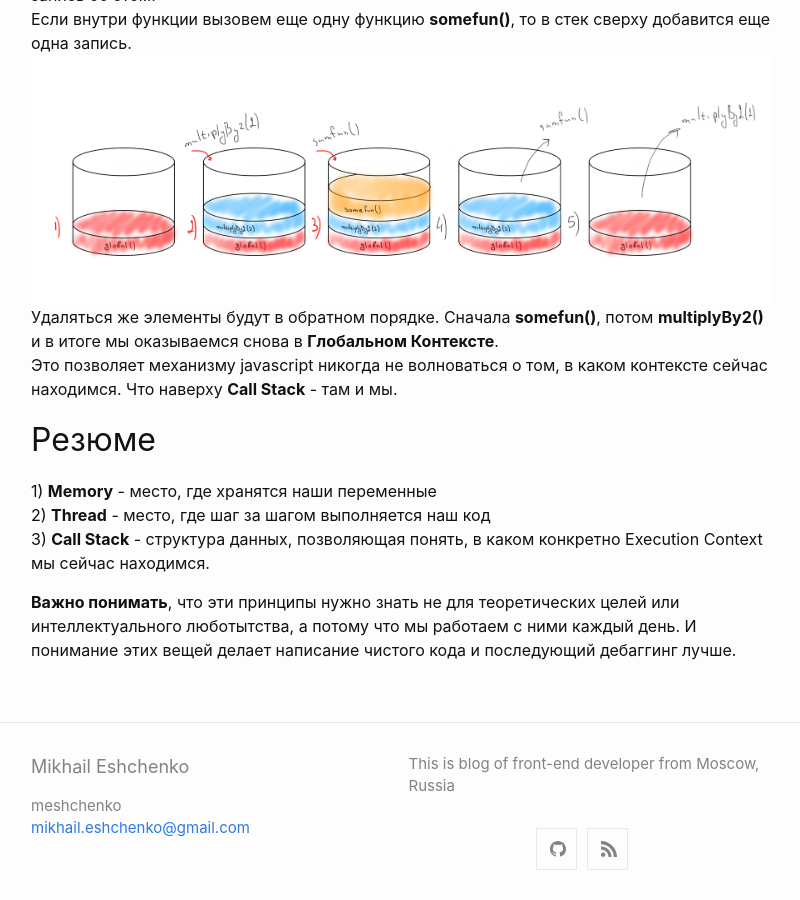
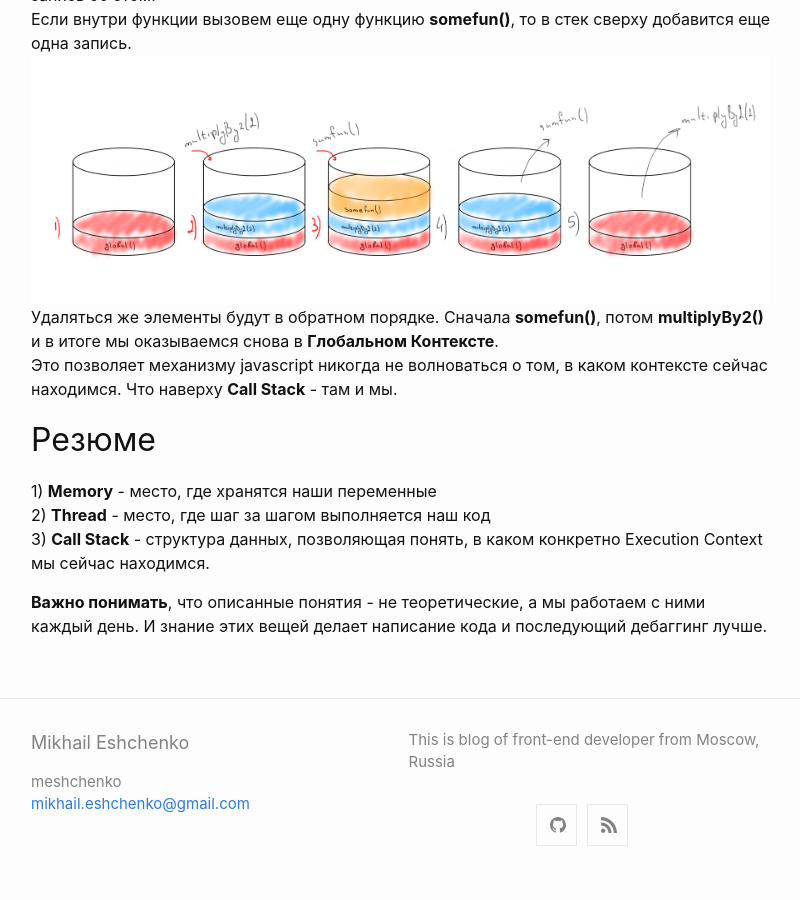
Before and after one commit to maeshchenko/meshchenko.github.io, a Jekyll site: the page built from _posts/2019-06-13-под-капотом-js-(Memory,-Thread,-Call-Stack).md, in a window 1280 px wide and 900 px high, scrolled down 3125 px. Shown: the whole window, without its empty margins (239-1039 px from the left). Built offline with Jekyll 4.4.1, drawn with Linux system fonts in a browser that asks for light colours; after the commit the page ends 4001 px from its top, so only the background shows below that.

Commit message:
fix post

```diff
--- a/_posts/2019-06-13-под-капотом-js-(Memory,-Thread,-Call-Stack).md
+++ b/_posts/2019-06-13-под-капотом-js-(Memory,-Thread,-Call-Stack).md
@@ -70,4 +70,4 @@ author: meshchenko
 2) **Thread** - место, где шаг за шагом выполняется наш код
 3) **Call Stack** - структура данных, позволяющая понять, в каком конкретно Execution Context мы сейчас находимся.
 
-**Важно понимать**, что эти принципы нужно знать не для теоретических целей или интеллектуального люботытства, а потому что мы работаем с ними каждый день. И понимание этих вещей делает написание чистого кода и последующий дебаггинг лучше.
+**Важно понимать**, что описанные понятия - не теоретические, а мы работаем с ними каждый день. И знание этих вещей делает написание кода и последующий дебаггинг лучше.
```
